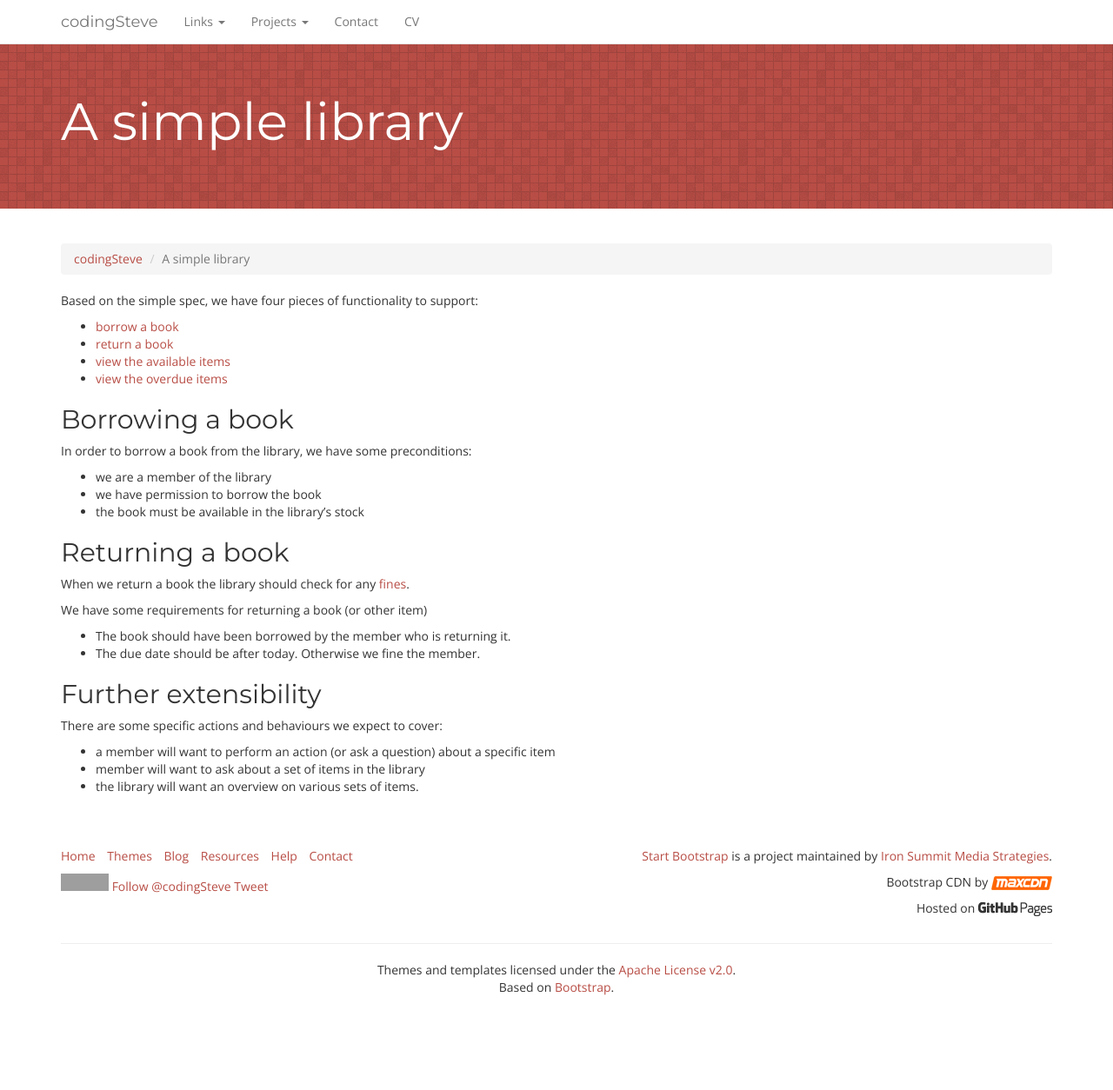
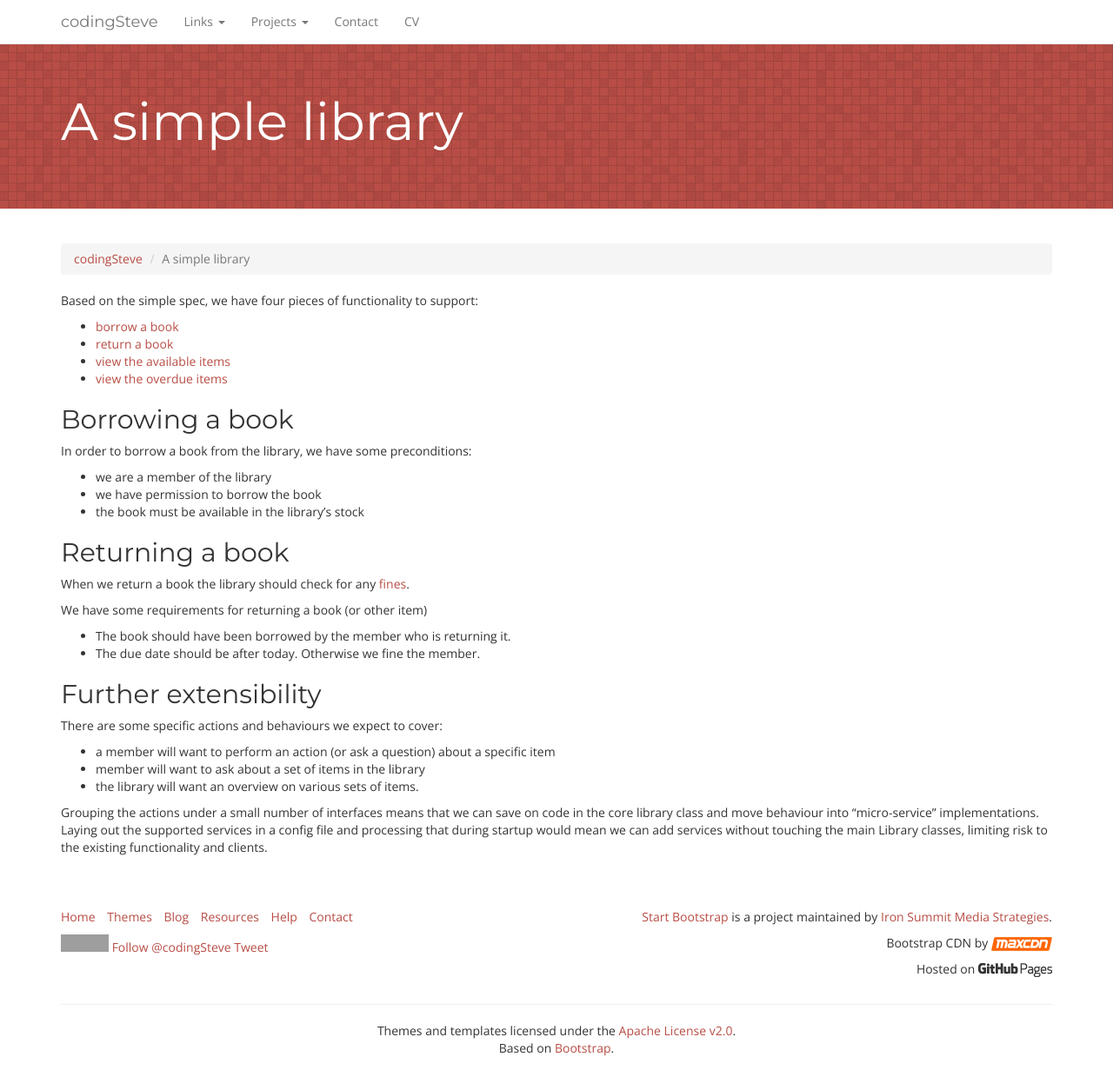
Before and after one commit to codingSteve/codingSteve.github.io, a Jekyll site: the page built from docs/2015-09-26-library-project.md, in a window 1280 px wide and 1276 px high. Shown: the top 1254 px of the window at 87% size. Built offline with Jekyll 4.4.1, drawn with Linux system fonts in a browser that asks for light colours; nearby versions of some CDN libraries; comment, search, counter and statistics services are not loaded; grey boxes are pictures that could not be loaded.

Commit message:
Add thoughts on extensibility

```diff
--- a/docs/2015-09-26-library-project.md
+++ b/docs/2015-09-26-library-project.md
@@ -53,7 +53,7 @@ There are some specific actions and behaviours we expect to cover:
 -  member will want to ask about a set of items in the library
 - the library will want an overview on various sets of items.
 
-
+Grouping the actions under a small number of interfaces means that we can save on code in the core library class and move behaviour into "micro-service" implementations. Laying out the supported services in a config file and processing that during startup would mean we can add services without touching the main Library classes, limiting risk to the existing functionality and clients.
 
 
    [ITEM1]: https://github.com/codingSteve/library/issues/1
```
